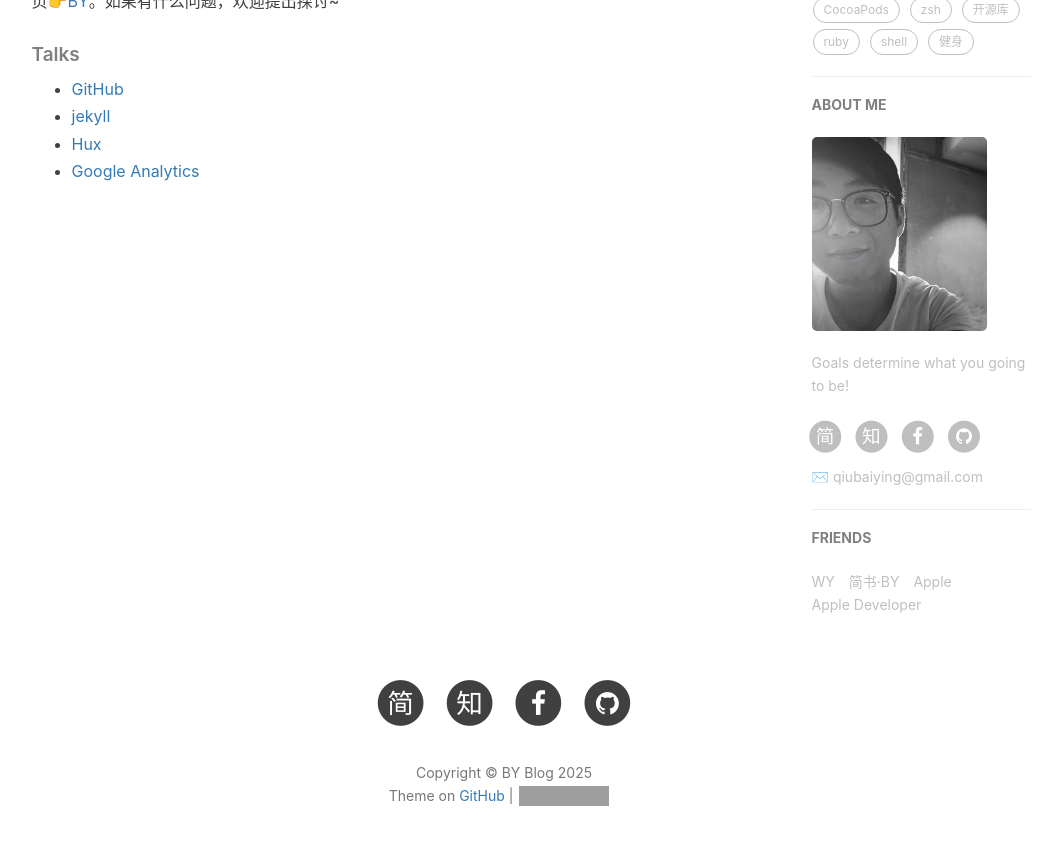
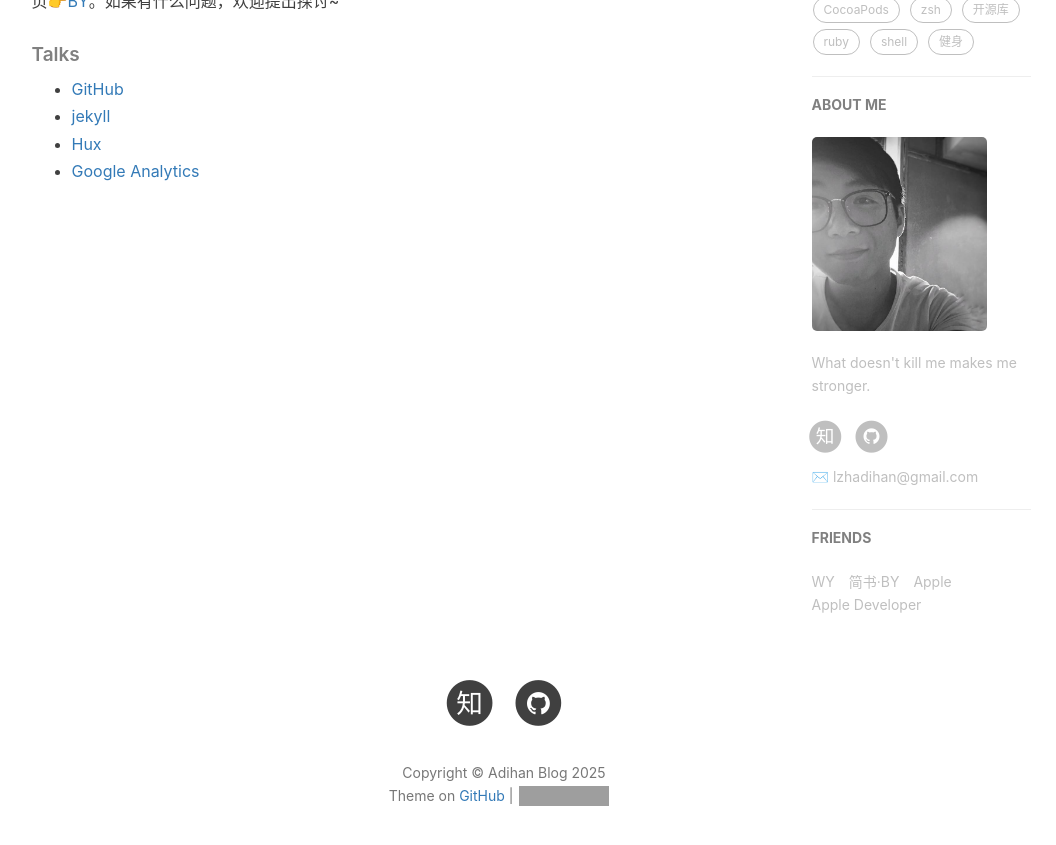
Before and after one commit to JerryLiangzh/JerryLiangzh.github.io, a Jekyll site: the page built from about.html, in a window 1280 px wide and 900 px high, scrolled down 713 px. Shown: the top 845 px of the window, without its empty margins (136-1192 px from the left). Built offline with Jekyll 4.4.1, drawn with Linux system fonts in a browser that asks for light colours; nearby versions of some CDN libraries; comment, search, counter and statistics services are not loaded; some of the changed lines change nothing that is shown; grey boxes are pictures that could not be loaded.

Commit message:
Update _config.yml

```diff
--- a/_config.yml
+++ b/_config.yml
@@ -1,28 +1,28 @@
 # Site settings
-title: BY Blog
-SEOTitle: 柏荧的博客 | BY Blog
+title: Adihan Blog
+SEOTitle: Jerry的博客 | Adihan Blog
 header-img: img/post-bg-desk.jpg
-email: qiubaiying@gmail.com
-description: "Every failure is leading towards success."
-keyword: "BY, BY Blog, 柏荧的博客, qiubaiying, 邱柏荧, iOS, Apple, iPhone"
-url: "http://qiubaiying.github.io"          # your host, for absolute URL
+email: lzhadihan@gmail.com
+description: "Per aspera, ad astra."
+keyword: "Adihan, Adihan Blog, Jerry的博客"
+url: "http://JerryLiangzh.github.io"          # your host, for absolute URL
 baseurl: ""      # for example, '/blog' if your blog hosted on 'host/blog'
 github_repo: "https://github.com/qiubaiying/qiubaiying.github.io.git" # you code repository
 
 # Sidebar settings
 sidebar: true                           # whether or not using Sidebar.
-sidebar-about-description: "Goals determine what you going to be!"
+sidebar-about-description: "What doesn't kill me makes me stronger."
 sidebar-avatar: /img/about-BY-gentle.jpg      # use absolute URL, seeing it's used in both `/` and `/about/`
 
 
 
 # SNS settings
 RSS: false
-# weibo_username:     qiubaiying
-zhihu_username:     qiubaiying
-github_username:    qiubaiying
-facebook_username:  baiying.qiu.7
-jianshu_username:   e71990ada2fd
+# weibo_username:     Fail_Better
+zhihu_username:     旋光异构
+github_username:    JerryLiangzh
+#facebook_username:  baiying.qiu.7
+#jianshu_username:   e71990ada2fd
 #twitter_username:   qiubaiying
 
 
```
